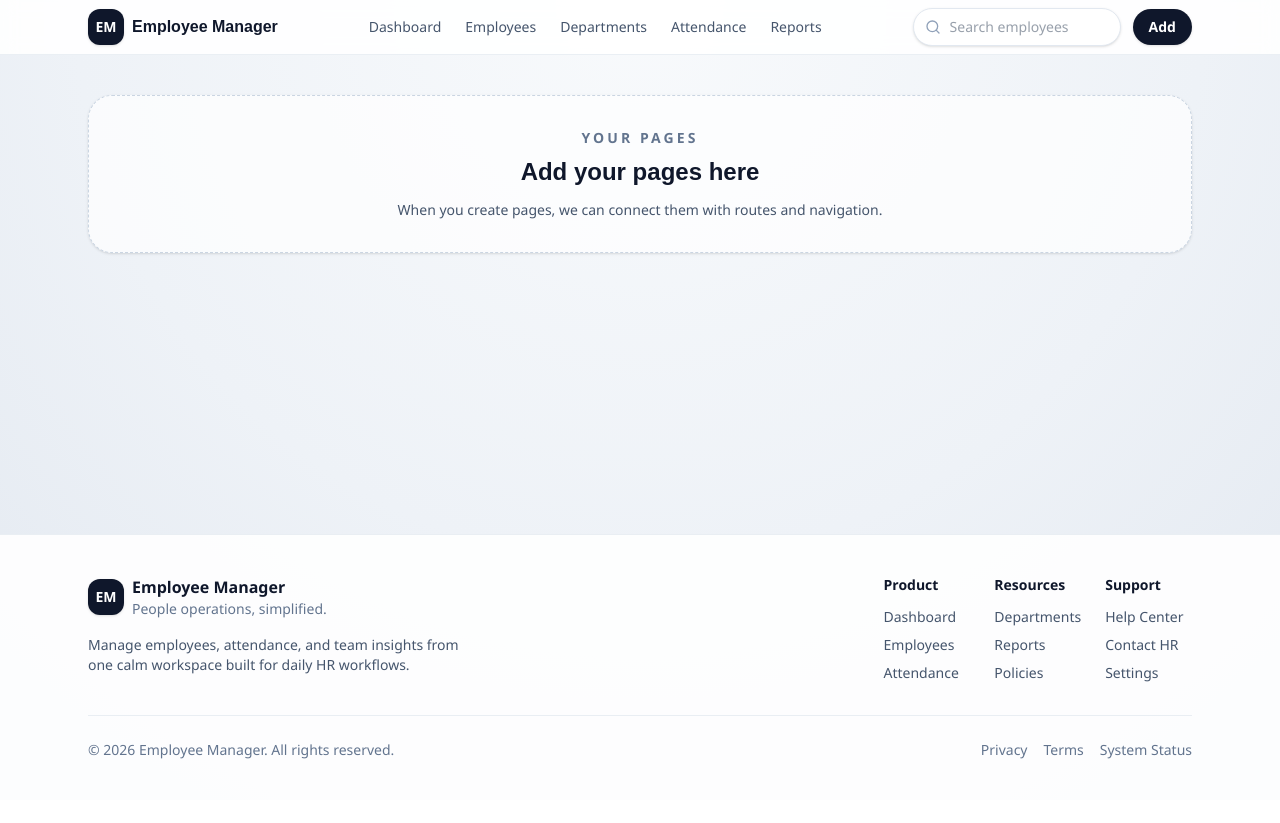
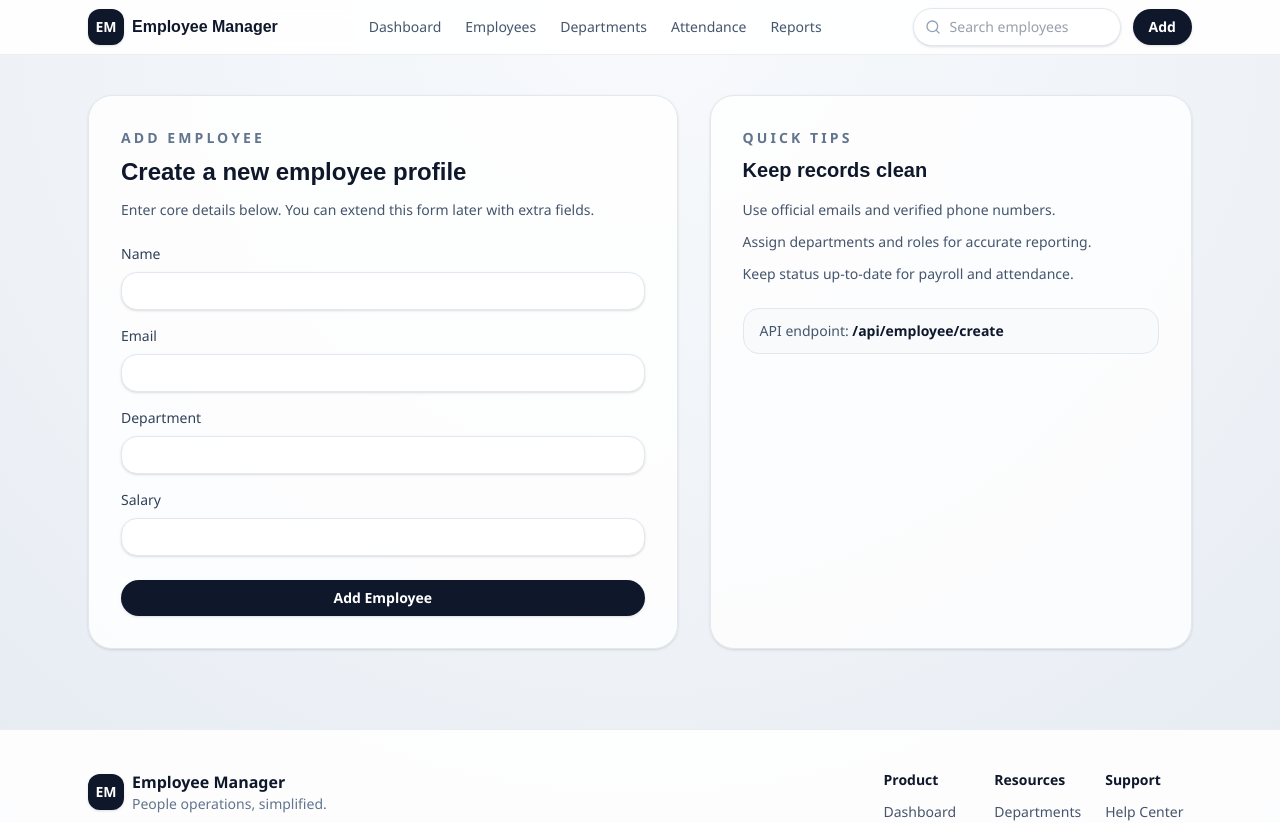
Before and after one commit to savinduakalanka321/Employee_Managemant_System_Frontend, a React (Vite) app: page / in a window 1280 px wide. Shown: the top 823 px of the page. Before the commit the page ends 800 px from the top, so only its background shows below. Built offline with nearby package versions, Linux system fonts and the light colour scheme.

Commit message:
create add employee

```diff
--- a/src/App.jsx
+++ b/src/App.jsx
@@ -1,21 +1,14 @@
 import React from 'react'
 import Navbar from './components/Navbar'
 import Footer from './components/Footer'
+import AddEmployee from './pages/AddEmployee'
 
 const App = () => {
   return (
     <div className="flex min-h-screen flex-col">
       <Navbar />
       <main className="flex-1">
-        <section className="mx-auto w-full max-w-6xl px-4 py-10 sm:px-6">
-          <div className="rounded-3xl border border-dashed border-slate-300 bg-white/70 p-8 text-center shadow-sm">
-            <p className="text-sm font-semibold uppercase tracking-[0.22em] text-slate-500">Your Pages</p>
-            <h2 className="mt-2 text-2xl font-semibold text-slate-900">Add your pages here</h2>
-            <p className="mt-3 text-sm text-slate-600">
-              When you create pages, we can connect them with routes and navigation.
-            </p>
-          </div>
-        </section>
+        <AddEmployee />
       </main>
       <Footer />
     </div>
--- /dev/null
+++ b/src/pages/AddEmployee.jsx
@@ -0,0 +1,150 @@
+import React, { useMemo, useState } from 'react'
+
+const initialForm = {
+  name: '',
+  email: '',
+  department: '',
+  salary: '',
+}
+
+const AddEmployee = () => {
+  const [formData, setFormData] = useState(initialForm)
+  const [submitting, setSubmitting] = useState(false)
+  const [error, setError] = useState('')
+  const [success, setSuccess] = useState('')
+
+  const formTitle = useMemo(() => formData.name.trim(), [formData])
+
+  const handleChange = (event) => {
+    const { name, value } = event.target
+    setFormData((prev) => ({ ...prev, [name]: value }))
+  }
+
+  const handleSubmit = async (event) => {
+    event.preventDefault()
+    setSubmitting(true)
+    setError('')
+    setSuccess('')
+
+    try {
+      const payload = Object.fromEntries(
+        Object.entries(formData).filter(([, value]) => value !== ''),
+      )
+
+      const response = await fetch('http://localhost:8080/api/employee/create', {
+        method: 'POST',
+        headers: { 'Content-Type': 'application/json' },
+        body: JSON.stringify(payload),
+      })
+
+      if (!response.ok) {
+        const message = await response.text()
+        throw new Error(message || 'Failed to add employee.')
+      }
+
+      setSuccess(formTitle ? `${formTitle} added successfully.` : 'Employee added successfully.')
+      setFormData(initialForm)
+    } catch (err) {
+      setError(err?.message || 'Something went wrong. Please try again.')
+    } finally {
+      setSubmitting(false)
+    }
+  }
+
+  return (
+    <section className="mx-auto w-full max-w-6xl px-4 py-10 sm:px-6" id="add-employee">
+      <div className="grid gap-8 lg:grid-cols-[1.1fr_0.9fr]">
+        <div className="rounded-3xl border border-slate-200 bg-white/85 p-8 shadow-sm">
+          <p className="text-sm font-semibold uppercase tracking-[0.22em] text-slate-500">Add Employee</p>
+          <h2 className="mt-2 text-2xl font-semibold text-slate-900">Create a new employee profile</h2>
+          <p className="mt-3 text-sm text-slate-600">
+            Enter core details below. You can extend this form later with extra fields.
+          </p>
+
+          <form onSubmit={handleSubmit} className="mt-6 grid gap-4">
+            <label className="text-sm font-medium text-slate-700">
+              Name
+              <input
+                type="text"
+                name="name"
+                value={formData.name}
+                onChange={handleChange}
+                required
+                className="mt-2 w-full rounded-2xl border border-slate-200 bg-white px-4 py-2 text-sm text-slate-700 shadow-sm outline-none transition focus:border-slate-400"
+              />
+            </label>
+
+            <label className="text-sm font-medium text-slate-700">
+              Email
+              <input
+                type="email"
+                name="email"
+                value={formData.email}
+                onChange={handleChange}
+                required
+                className="mt-2 w-full rounded-2xl border border-slate-200 bg-white px-4 py-2 text-sm text-slate-700 shadow-sm outline-none transition focus:border-slate-400"
+              />
+            </label>
+
+            <label className="text-sm font-medium text-slate-700">
+              Department
+              <input
+                type="text"
+                name="department"
+                value={formData.department}
+                onChange={handleChange}
+                required
+                className="mt-2 w-full rounded-2xl border border-slate-200 bg-white px-4 py-2 text-sm text-slate-700 shadow-sm outline-none transition focus:border-slate-400"
+              />
+            </label>
+
+            <label className="text-sm font-medium text-slate-700">
+              Salary
+              <input
+                type="number"
+                name="salary"
+                value={formData.salary}
+                onChange={handleChange}
+                className="mt-2 w-full rounded-2xl border border-slate-200 bg-white px-4 py-2 text-sm text-slate-700 shadow-sm outline-none transition focus:border-slate-400"
+              />
+            </label>
+
+            {error && (
+              <div className="rounded-2xl border border-rose-200 bg-rose-50 px-4 py-3 text-sm text-rose-700">
+                {error}
+              </div>
+            )}
+            {success && (
+              <div className="rounded-2xl border border-emerald-200 bg-emerald-50 px-4 py-3 text-sm text-emerald-700">
+                {success}
+              </div>
+            )}
+
+            <button
+              type="submit"
+              disabled={submitting}
+              className="mt-2 inline-flex items-center justify-center rounded-full bg-slate-900 px-5 py-2 text-sm font-semibold text-white shadow-sm transition hover:bg-slate-800 disabled:cursor-not-allowed disabled:opacity-70"
+            >
+              {submitting ? 'Saving...' : 'Add Employee'}
+            </button>
+          </form>
+        </div>
+
+        <div className="rounded-3xl border border-slate-200 bg-white/80 p-8 shadow-sm">
+          <p className="text-sm font-semibold uppercase tracking-[0.22em] text-slate-500">Quick Tips</p>
+          <h3 className="mt-2 text-xl font-semibold text-slate-900">Keep records clean</h3>
+          <ul className="mt-4 space-y-3 text-sm text-slate-600">
+            <li>Use official emails and verified phone numbers.</li>
+            <li>Assign departments and roles for accurate reporting.</li>
+            <li>Keep status up-to-date for payroll and attendance.</li>
+          </ul>
+          <div className="mt-6 rounded-2xl border border-slate-200 bg-slate-50 px-4 py-3 text-sm text-slate-600">
+            API endpoint: <span className="font-semibold text-slate-900">/api/employee/create</span>
+          </div>
+        </div>
+      </div>
+    </section>
+  )
+}
+
+export default AddEmployee
```
